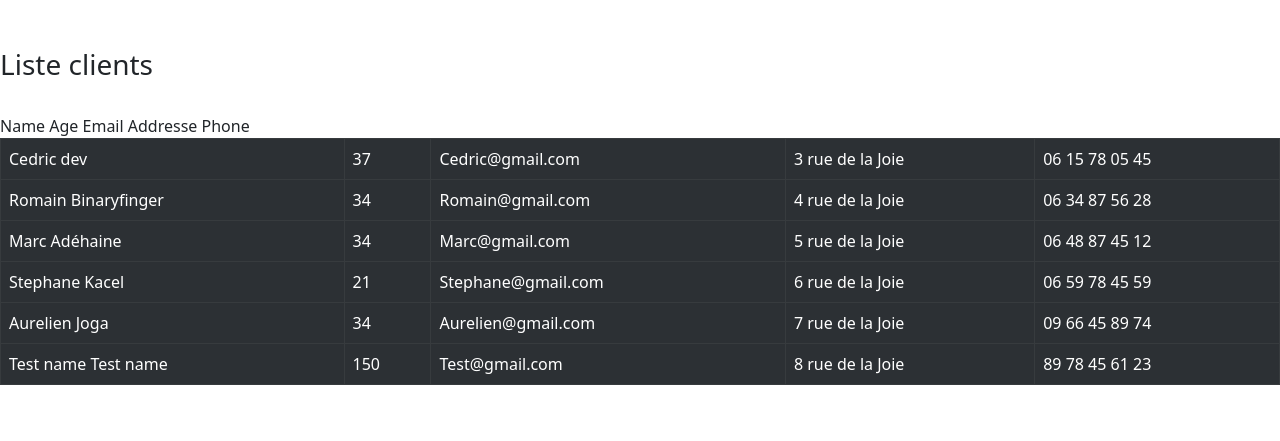
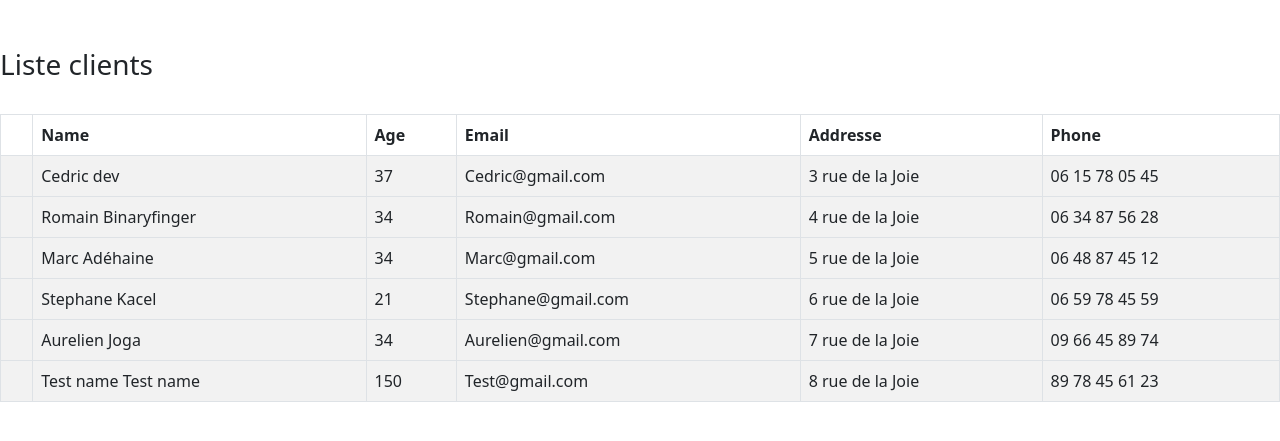
Before and after one commit to Stefus01/projet_CRM, a Django app: page /liste_de_client/ in a window 1280 px wide. Shown: the part 56-497 px from the top of the page. Run offline with Django 3.2, Linux system fonts and the light colour scheme; data comes from the database, SQL or seed files in the repository.

Commit message:
Version 1.4.3 fixed liste de tableau client

```diff
--- a/templates/liste_de_client.html
+++ b/templates/liste_de_client.html
@@ -4,8 +4,10 @@
 
     <h3>Liste clients</h3>
     <br/>
+    <table class="table table-bordered table-striped table-hover">
         <thead>
             <tr>
+                <th scope="col"></th>
                 <th scope="col">Name</th>
                 <th scope="col">Age</th>
                 <th scope="col">Email</th>
@@ -13,11 +15,11 @@
                 <th scope="col">Phone</th>
             </tr>
         </thead>
-    <table class="table table-bordered table-striped table-dark table-hover">
         <!-- Affiche tout les noms dans la table client + age mail address phone -->
         {% for liste_de_client in client_list%}
         <tbody>
             <tr>
+                <th scope="col"></th>
                 <td>{{ liste_de_client }}</td>
                 <td>{{liste_de_client.age}}</td>
                 <td>{{liste_de_client.email}}</td>
```
Lines whose indentation alone changed are shown as unchanged.
